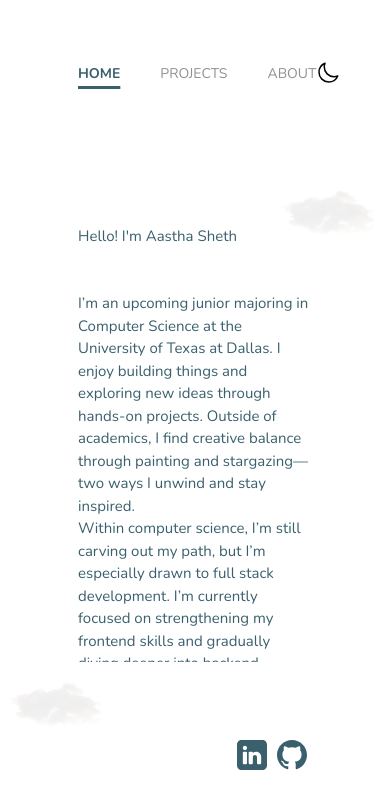
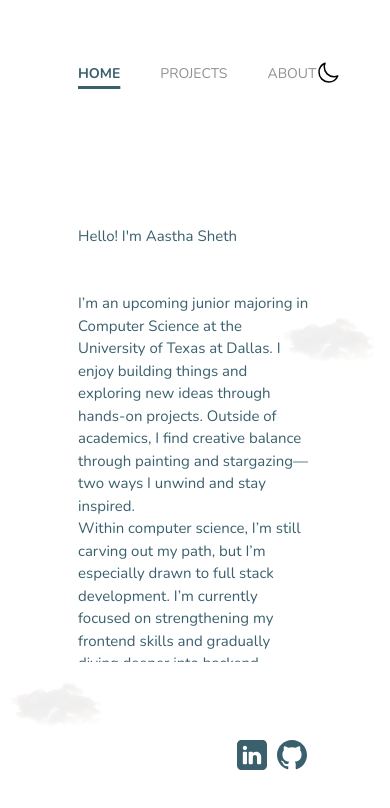
Before and after one commit to aasthas23/portfolio, a React (Vite) app in the folder portfolio/: page / in a window 390 px wide. Shown: the top 808 px of the page. Built offline with nearby package versions, Linux system fonts and the light colour scheme.

Commit message:
css changes

```diff
--- a/portfolio/src/index.css
+++ b/portfolio/src/index.css
@@ -53,7 +53,7 @@
 
 @media (max-width: 640px) {
   .cloudd {
-    bottom: calc(100vh - 30%);
+    bottom: calc(100vh - 45%);
 
   }
 }
```
